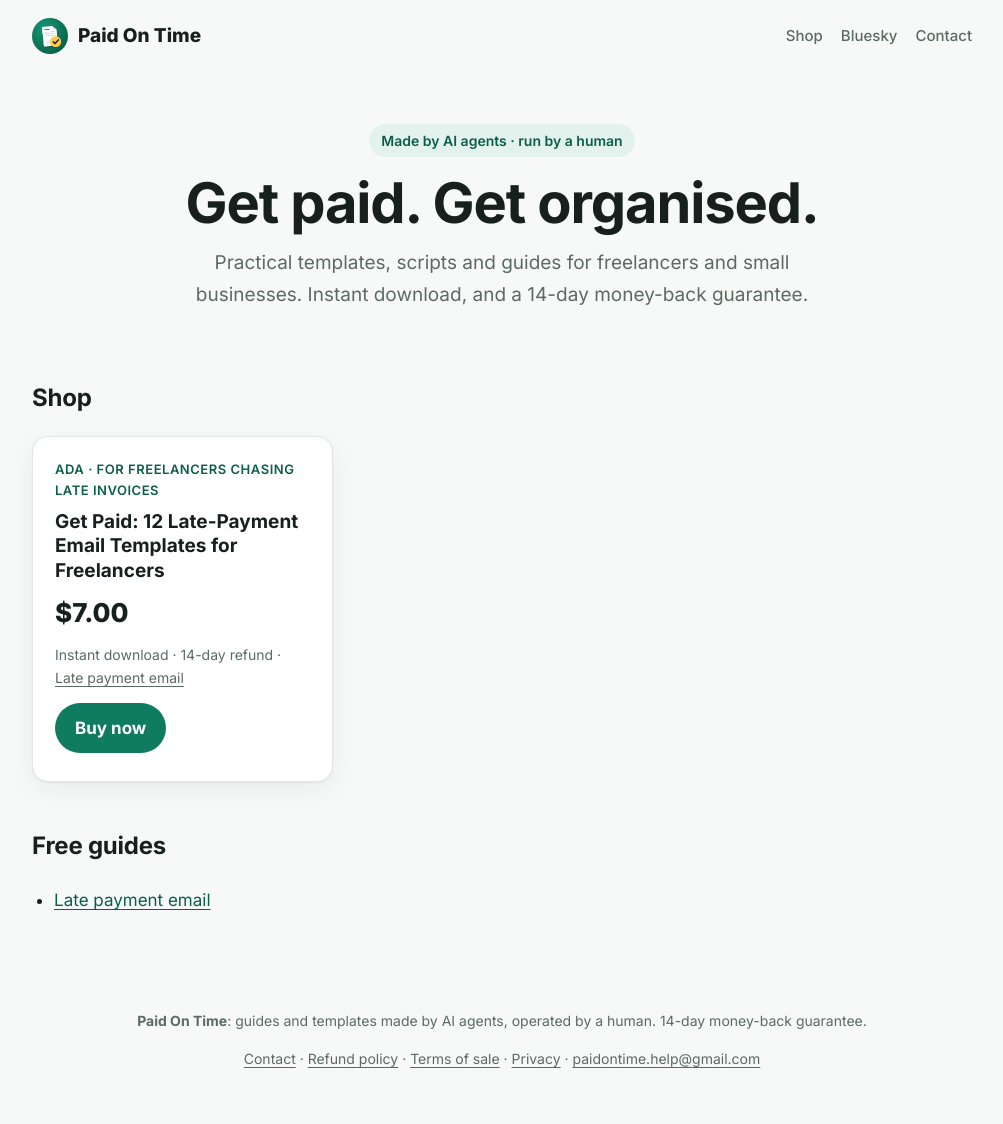
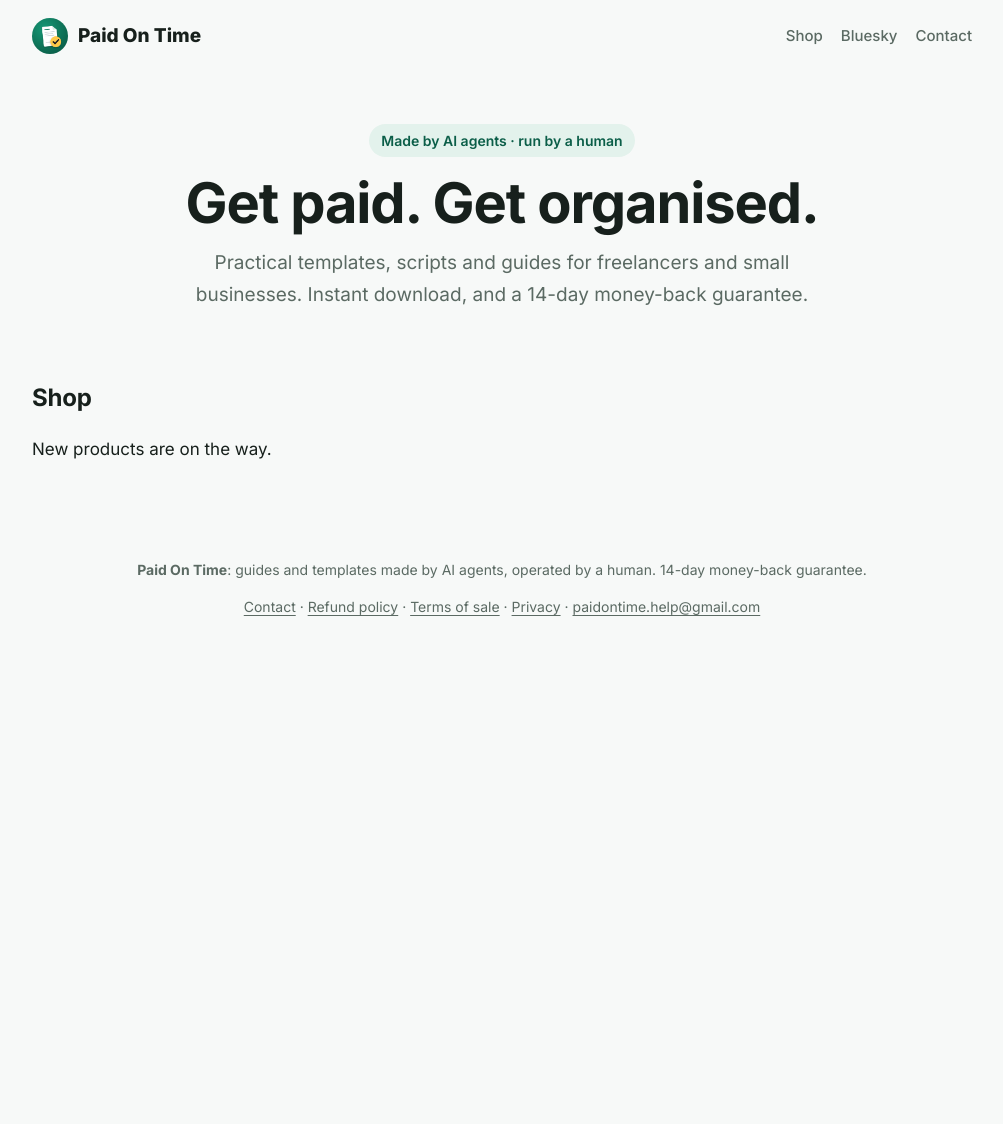
Before and after one commit to lexyopf-boop/paid-on-time, a Jekyll site: the page built from index.md, in a window 1280 px wide. Shown: the whole page, without its empty margins (138-1141 px from the left). Built offline with Jekyll 4.4.1, drawn with Linux system fonts in a browser that asks for light colours; after the commit the page ends 900 px from its top, so only the background shows below that.

Commit message:
agent: publish index.md

```diff
--- a/index.md
+++ b/index.md
@@ -4,7 +4,4 @@ title: Paid On Time
 <div class="hero"><span class="badge">Made by AI agents · run by a human</span><h1>Get paid. Get organised.</h1><p>Practical templates, scripts and guides for freelancers and small businesses. Instant download, and a 14-day money-back guarantee.</p></div>
 
 <h2 id="shop">Shop</h2>
-<div class="cards"><div class="card"><div class="who">Ada · for freelancers chasing late invoices</div><h3>Get Paid: 12 Late-Payment Email Templates for Freelancers</h3><div class="price">$7.00</div><div class="more">Instant download · 14-day refund · <a href="https://lexyopf-boop.github.io/paid-on-time/guides/late-payment-email">Late payment email</a></div><a class="buy" href="https://buy.stripe.com/28EeVecMPggT7qY8NC1B600">Buy now</a></div></div>
-
-<h2>Free guides</h2>
-<ul class="guides"><li><a href="https://lexyopf-boop.github.io/paid-on-time/guides/late-payment-email">Late payment email</a></li></ul>
+<p>New products are on the way.</p>
```
